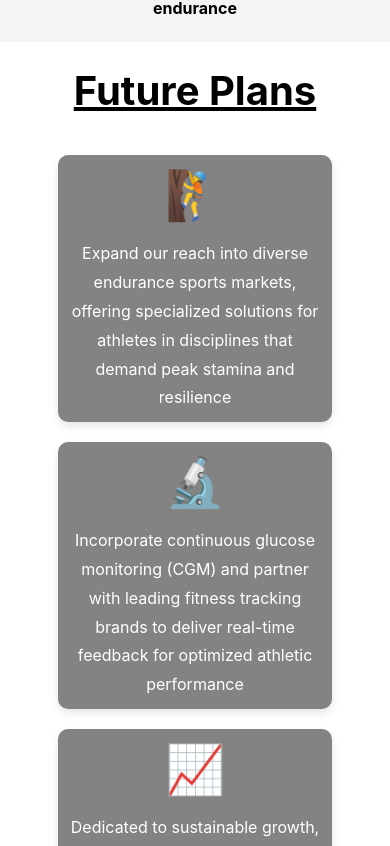
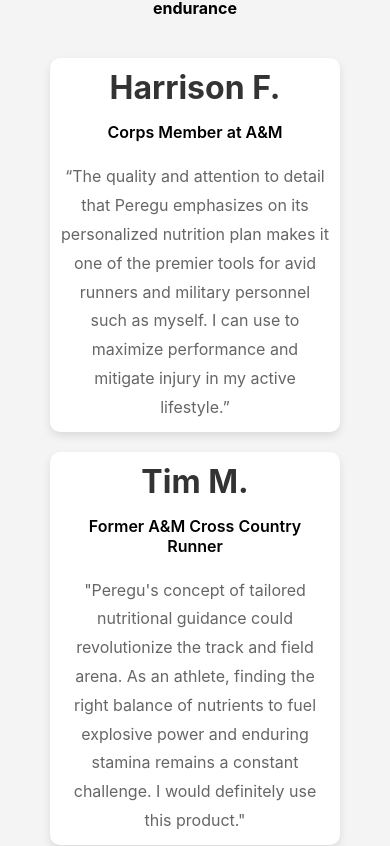
Before and after one commit to kieranbeirne/perugu, a React (Create React App) app: page / in a window 390 px wide. Shown: the part 2438-3284 px from the top of the page. Built offline with nearby package versions, Linux system fonts and the light colour scheme.

Commit message:
testimonies

```diff
--- a/src/pages/HomePage.css
+++ b/src/pages/HomePage.css
@@ -72,6 +72,61 @@
   font-size: 16px;
   line-height: 1.8;
 }
+.about-containers {
+  display: flex;
+  align-items: center;
+  justify-content: center;
+  flex-wrap: wrap; /* Allows items to wrap onto the next line */
+  margin: -10px; /* Negative margin to counteract the padding on .step */
+}
+
+.step-t {
+  width: 30%;
+  padding: 40px;
+  background-color: #ffffff;
+  margin: 10px; /* Space between cards */
+  box-shadow: 0 4px 8px rgba(0,0,0,0.1);
+  border-radius: 10px;
+  transition: transform 0.3s ease;
+  /* We'll remove margin-bottom here since we're setting margin on all sides above */
+}
+
+.step-t h3 {
+  font-size: 32px; /* Much larger font size for the numbers */
+  font-weight: 700; /* Bolder font weight */
+  color: #333333;
+  margin-bottom: 15px;
+}
+
+.step-t h4 {
+  font-weight: 600; /* Bolder than normal text but not as bold as numbers */
+  color: #000000;
+  margin-bottom: 20px;
+}
+
+.step-t p {
+  color: #666666;
+  font-size: 16px;
+  line-height: 1.8;
+}
+
+/* Add a media query for desktop screens */
+@media (min-width: 992px) { /* Adjust this value based on your design's breakpoint */
+  .step-t {
+      margin: 20px; /* Increase space between cards on desktop */
+  }
+}
+
+/* Add a media query for mobile screens */
+@media (max-width: 991px) { /* Adjust this value based on your design's breakpoint */
+  .about-containers {
+      flex-direction: column;
+  }
+  .step-t {
+      width: 80%; /* Adjust the width for mobile as needed */
+      margin: 20px auto; /* Centers the card in the column with space top and bottom */
+  }
+}
 
 .steps {
   width: 25%;
@@ -114,6 +169,11 @@
   transform: translateY(-5px); /* Slight upward lift */
   box-shadow: 0 6px 12px rgba(0,0,0,0.15); /* Enhanced shadow on hover */
 }
+.step-t:hover {
+  transform: translateY(-5px); /* Slight upward lift */
+  box-shadow: 0 6px 12px rgba(0,0,0,0.15); /* Enhanced shadow on hover */
+}
+
 /* Responsive Adjustments for medium screens */
 @media (max-width: 992px) {
   .process-steps {
@@ -152,6 +212,28 @@
 /* Responsive Adjustments for smaller screens */
 @media (max-width: 768px) {
   .steps {
+    width: 80%; /* Adjusted to full width on smaller screens */
+    padding: 10px 10px; /* Adjust padding to provide space on the sides */
+    box-sizing: border-box; /* Ensure padding doesn't add to the width */
+  }
+}
+
+@media (max-width: 992px) {
+  .process-steps {
+    flex-direction: column;
+  }
+
+  .step-t {
+    width: 80%; /* Slightly reduced width for medium screens */
+    margin: 10px auto; /* Increased side margins for more space */
+    padding: 10px;
+    padding-top: 10px; /* Maintain padding or adjust as necessary */
+  }
+}
+
+/* Responsive Adjustments for smaller screens */
+@media (max-width: 768px) {
+  .step-t {
     width: 80%; /* Adjusted to full width on smaller screens */
     padding: 10px 10px; /* Adjust padding to provide space on the sides */
     box-sizing: border-box; /* Ensure padding doesn't add to the width */
--- a/src/pages/HomePage.js
+++ b/src/pages/HomePage.js
@@ -50,6 +50,21 @@
        ​​<p className="about-offer">By utilizing these metabolic markers, we provide comprehensive insights into each athlete's unique nutritional needs, tailoring precise plans to optimize <b>performance</b>, <b>recovery</b>, and overall <b>well-being</b></p>
        <br></br>
         ​​<p className="about-offer">Our approach ensures that every athlete receives a nutrition strategy finely tuned to their metabolic profile, empowering them to reach <b>new levels of performance and endurance</b></p>
+        </div>
+        <br></br>
+        <br></br>
+
+        <div className="about-containers">
+          <div class="step-t">
+              <h3>Harrison F.</h3>
+              <h4>Corps Member at A&M</h4>
+              <p>“The quality and attention to detail that Peregu emphasizes on its personalized nutrition plan makes it one of the premier tools for avid runners and military personnel such as myself. I can use to maximize performance and mitigate injury in my active lifestyle.”</p>
+          </div>
+          <div class="step-t">
+              <h3>Tim M.</h3>
+              <h4>Former A&M Cross Country Runner</h4>
+              <p>"Peregu's concept of tailored nutritional guidance could revolutionize the track and field arena. As an athlete, finding the right balance of nutrients to fuel explosive power and enduring stamina remains a constant challenge. I would definitely use this product."</p>
+          </div>
         </div>
       </section>
       {/* <section className="section future-plans">
```
